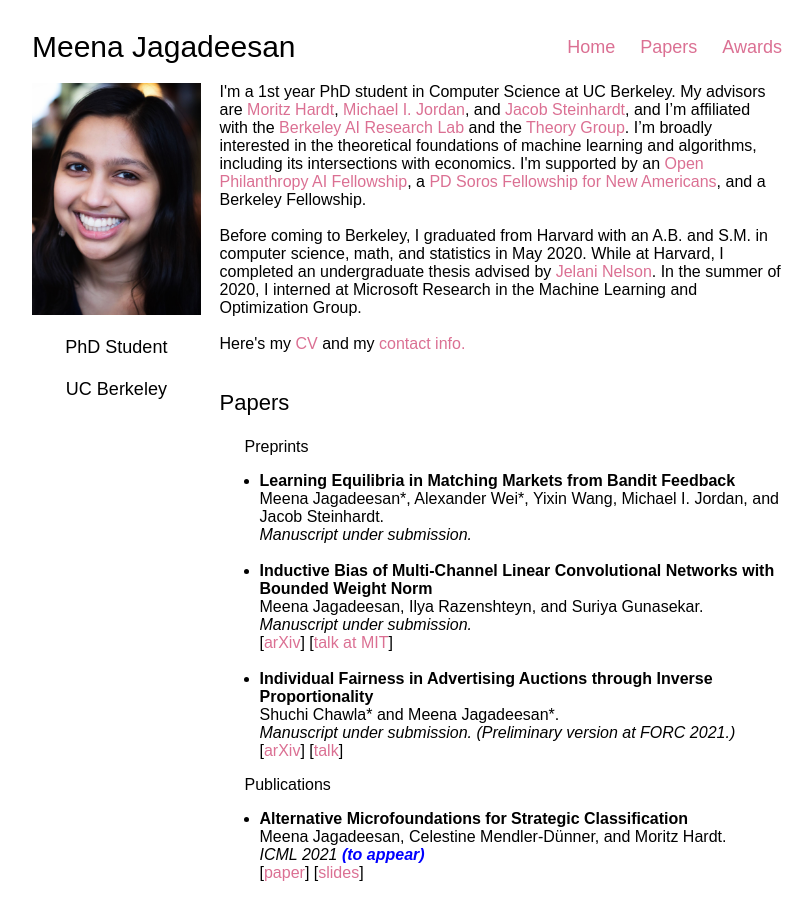
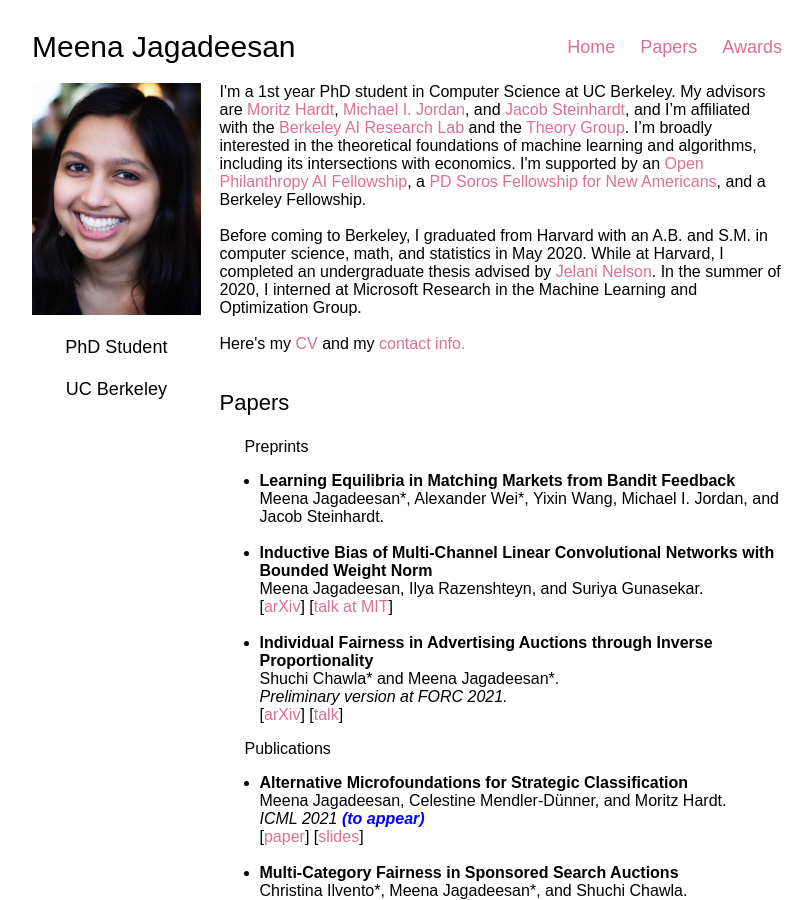
Before and after one commit to mjagadeesan/mjagadeesan.github.io, a Jekyll site: the page built from index.html, in a window 1280 px wide and 900 px high. Shown: the whole window, without its empty margins (233-1045 px from the left). Built offline with Jekyll 4.4.1, drawn with Linux system fonts in a browser that asks for light colours; some web fonts are replaced.

Commit message:
updated webpage

```diff
--- a/index.html
+++ b/index.html
@@ -13,16 +13,14 @@ layout: default
 	<span style='font-weight:500;margin-left:25px;font-size:18'>Preprints </span><br>
 	<ul>
 	<li><b><span>Learning Equilibria in Matching Markets from Bandit Feedback</span></b><br>
-	Meena Jagadeesan<span style="font-family:Arial">*</span>, Alexander Wei<span style="font-family:Arial">*</span>, Yixin Wang, Michael I. Jordan, and Jacob Steinhardt.<br>
-	<span><em>Manuscript under submission.</em></span><br></li>
+	Meena Jagadeesan<span style="font-family:Arial">*</span>, Alexander Wei<span style="font-family:Arial">*</span>, Yixin Wang, Michael I. Jordan, and Jacob Steinhardt.<br></li>
 	</li><br>
 	<li><b><span>Inductive Bias of Multi-Channel Linear Convolutional Networks with Bounded Weight Norm</span></b><br>
 	Meena Jagadeesan, Ilya Razenshteyn, and Suriya Gunasekar.<br>
-	<span><em>Manuscript under submission.</em></span><br>
 	[<a href=https://arxiv.org/abs/2102.12238>arXiv</a>] [<a href=https://www.youtube.com/watch?v=EHIlWDvdSmM>talk at MIT</a>]</li> <br>
 	<li><b><span>Individual Fairness in Advertising Auctions through Inverse Proportionality</span></b><br>
 	Shuchi Chawla<span style="font-family:Arial">*</span> and Meena Jagadeesan<span style="font-family:Arial">*</span>.<br>
-	<span><em>Manuscript under submission. (Preliminary version at FORC 2021.)</em></span><br>
+	<span><em>Preliminary version at FORC 2021.</em></span><br>
 	[<a href=https://arxiv.org/abs/2003.13966>arXiv</a>] [<a href=https://www.youtube.com/watch?v=Hqet-T6IHxM>talk</a>]
 	</li>
     </ul>
```
